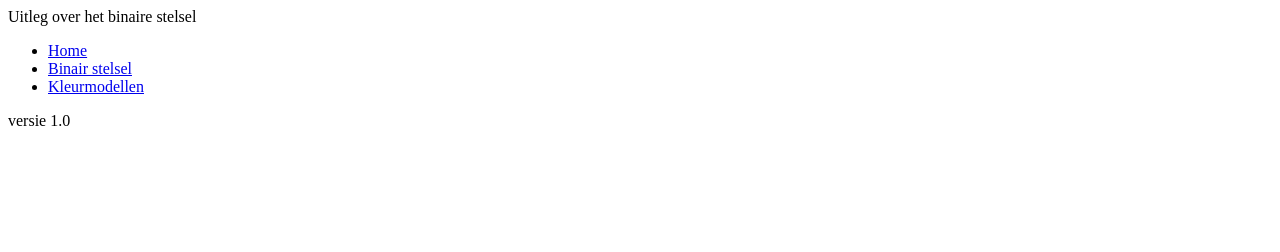
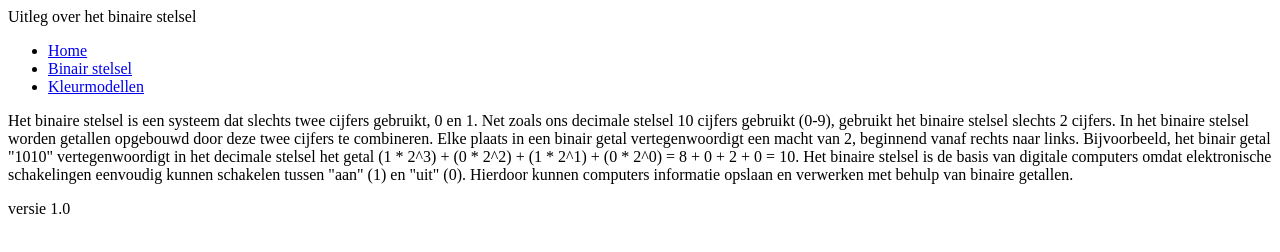
Before and after one commit to Luka11111111/Luka11111111.github.io, a plain HTML site: page binairstelsel.html in a window 1280 px wide. Drawn offline with Linux system fonts and the light colour scheme.

Commit message:
informatie

```diff
--- a/binairstelsel.html
+++ b/binairstelsel.html
@@ -12,7 +12,14 @@
   <li><a href="binairstelsel.html">Binair stelsel</a></li>
   <li><a href="kleurmodellen.html">Kleurmodellen</a></li>
 </ul>
+   <p>
+    Het binaire stelsel is een systeem dat slechts twee cijfers gebruikt, 0 en 1. Net zoals ons decimale stelsel 10 cijfers gebruikt (0-9), gebruikt het binaire stelsel slechts 2 cijfers.
 
+    In het binaire stelsel worden getallen opgebouwd door deze twee cijfers te combineren. Elke plaats in een binair getal vertegenwoordigt een macht van 2, beginnend vanaf rechts naar links. Bijvoorbeeld, het binair getal "1010" vertegenwoordigt in het decimale stelsel het getal (1 * 2^3) + (0 * 2^2) + (1 * 2^1) + (0 * 2^0) = 8 + 0 + 2 + 0 = 10.
+
+    Het binaire stelsel is de basis van digitale computers omdat elektronische schakelingen eenvoudig kunnen schakelen tussen "aan" (1) en "uit" (0). Hierdoor kunnen computers informatie opslaan en verwerken met behulp van binaire getallen.
+
+    </p>
       versie 1.0
     </body>
   </html>
```
